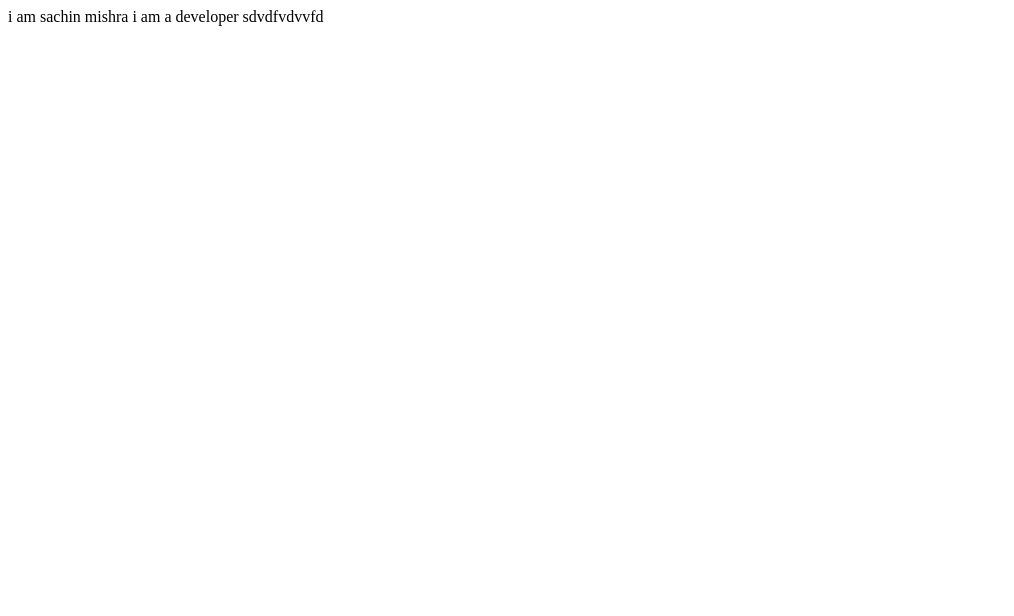
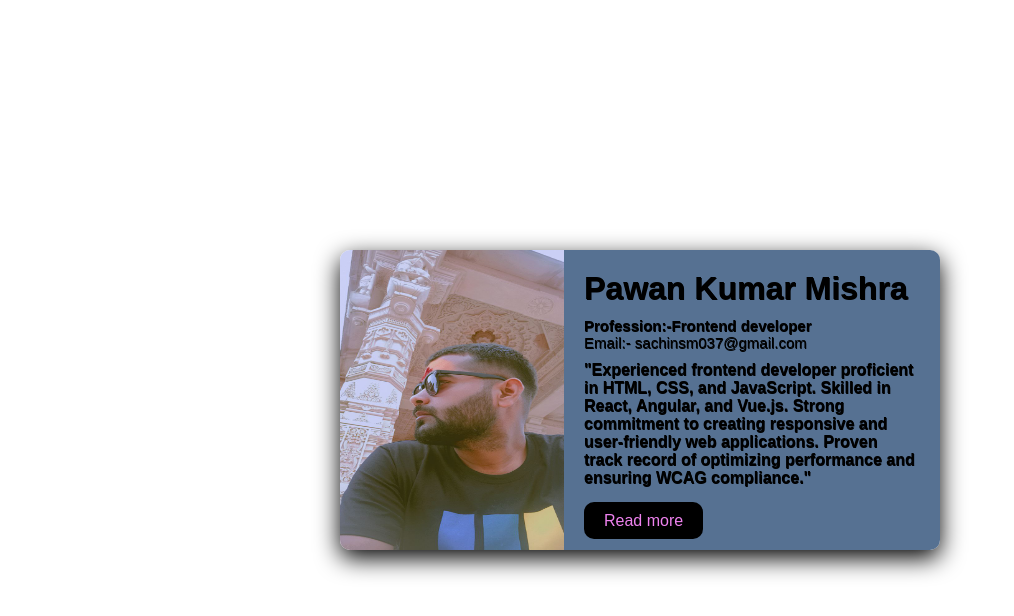
Before and after one commit to Pawan1306/spotify-clone1, a plain HTML site: page index.html in a window 1280 px wide. Shown: the whole page, without its empty margins (0-1014 px from the left). Drawn offline with Linux system fonts and the light colour scheme.

Commit message:
first commit

```diff
--- a/index.html
+++ b/index.html
@@ -1,12 +1,27 @@
 <!DOCTYPE html>
 <html lang="en">
-<head>
-    <meta charset="UTF-8">
-    <meta name="viewport" content="width=device-width, initial-scale=1.0">
+  <head>
+    <meta charset="UTF-8" />
+    <meta name="viewport" content="width=device-width, initial-scale=1.0" />
     <title>Document</title>
-</head>
-<body>
-    i am sachin mishra i am a developer sdvdfvdvvfd
+    <link rel="stylesheet" href="style.css" />
+  </head>
+  <body>
+    <div class="card">
+      <div class="col-1"><img src="sachin.jpg" alt="img"> </div>
+      <div class="col-2">
+        <div>
+         <h1 id="card-heading">Pawan Kumar Mishra</h1>
+         <h2 id="sub-heading">Profession:-Frontend developer</h2>
+         <p id="email">Email:- sachinsm037@gmail.com</p>
+          <p id="discription">"Experienced frontend developer proficient in HTML, CSS, and JavaScript. Skilled in React, Angular, and Vue.js. Strong commitment to creating responsive and user-friendly web applications. Proven track record of optimizing performance and ensuring WCAG compliance."</p>
+        </div>
+        <div>
+         <a href="#" id="link">Read more</a>
+      </div>
 
-</body>
+
+    </div>
+
+  </body>
 </html>
--- /dev/null
+++ b/style.css
@@ -0,0 +1,101 @@
+* {
+  margin: 0px;
+  padding: 0px;
+  font-family: sans-serif;
+
+}
+
+body{
+  display: flex;
+  justify-content: center;
+  align-items: center;
+  height: 100vh;
+
+}
+
+.card{
+  width: 600px;
+  height: 300px;
+  box-shadow: 0px 8px 25px black;
+  border-radius: 10px;
+  display:flex;
+   overflow: hidden;
+
+
+}
+
+.col-1>img {
+  width:100%;
+  height:100%;
+}
+
+.col-1 {
+  flex:2;
+
+}
+
+.col-2 {
+  flex:3;
+  background-color: rgb(86, 113, 146);
+  padding: 20px;
+  display:flex;
+  justify-content:space-between;
+  flex-direction:column;
+ }
+
+
+
+
+
+
+
+
+
+
+
+
+#sub-heading{
+  font-size: 15px;
+  font-weight:400px;
+  text-shadow: 0.5px 0.5px;
+  margin-top: 10px;
+ }
+
+ #email{
+  font-size: 15px;
+  font-weight:400px;
+  text-shadow: 0.5px 0.5px;
+
+ }
+
+ #discription{
+  font-size: 16px;
+  color:black;
+  margin-top:10px;
+  font-weight: 700;
+  text-shadow: 0.5px 0.5px;
+  font-weight:800px ;
+ }
+
+
+
+ #card-heading{
+  text-shadow: 0.75px 0.75px;
+ }
+
+ #link{
+  background-color: black;
+  color:violet;
+    padding:10px 20px;
+    border-radius:10px;
+    border: none;
+    text-decoration: none;
+    cursor: pointer;
+    transition: background-color 0.3s linear, color 0.3s ease, width 0.3s;
+ }
+
+ #link:hover{
+    color:white;
+    background-color: rgb(173, 36, 105);
+    width:20px;
+ }
```
Also changed, not shown: sachin.jpg (added), 1 other file.
